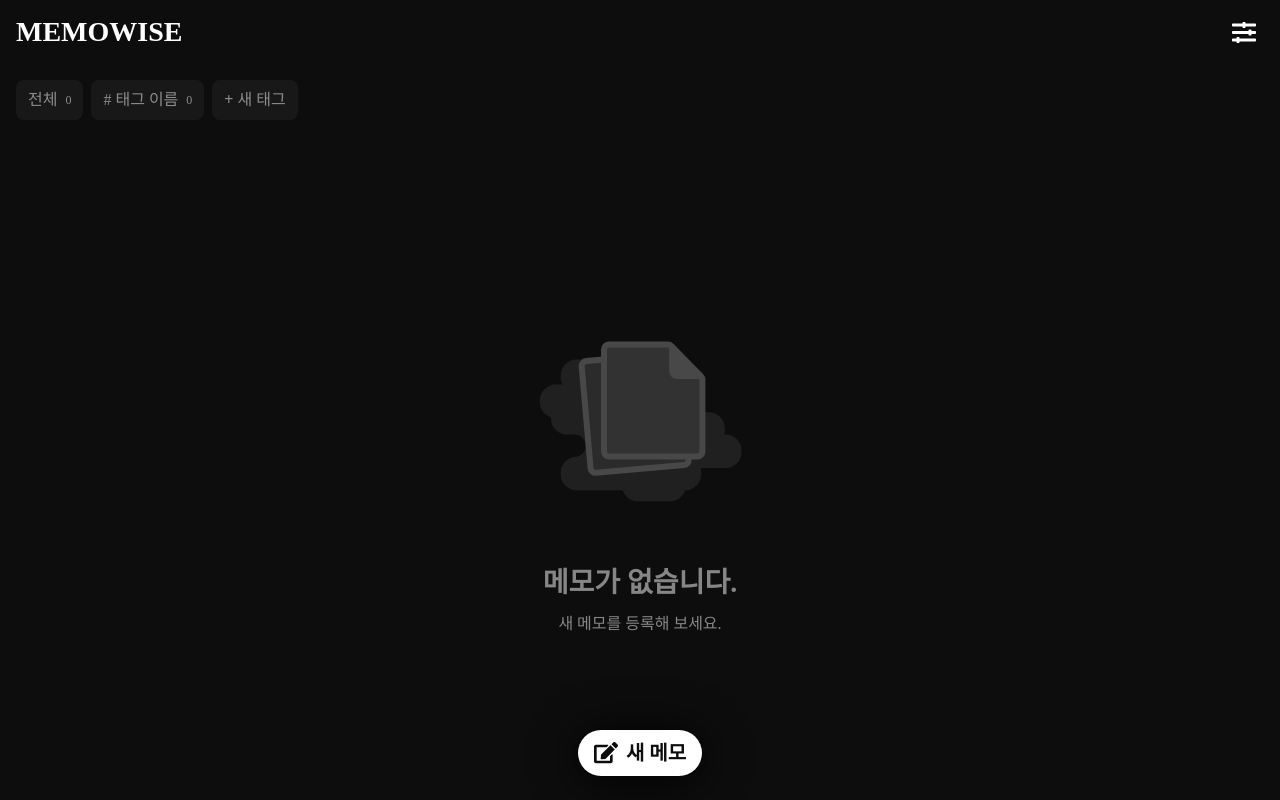
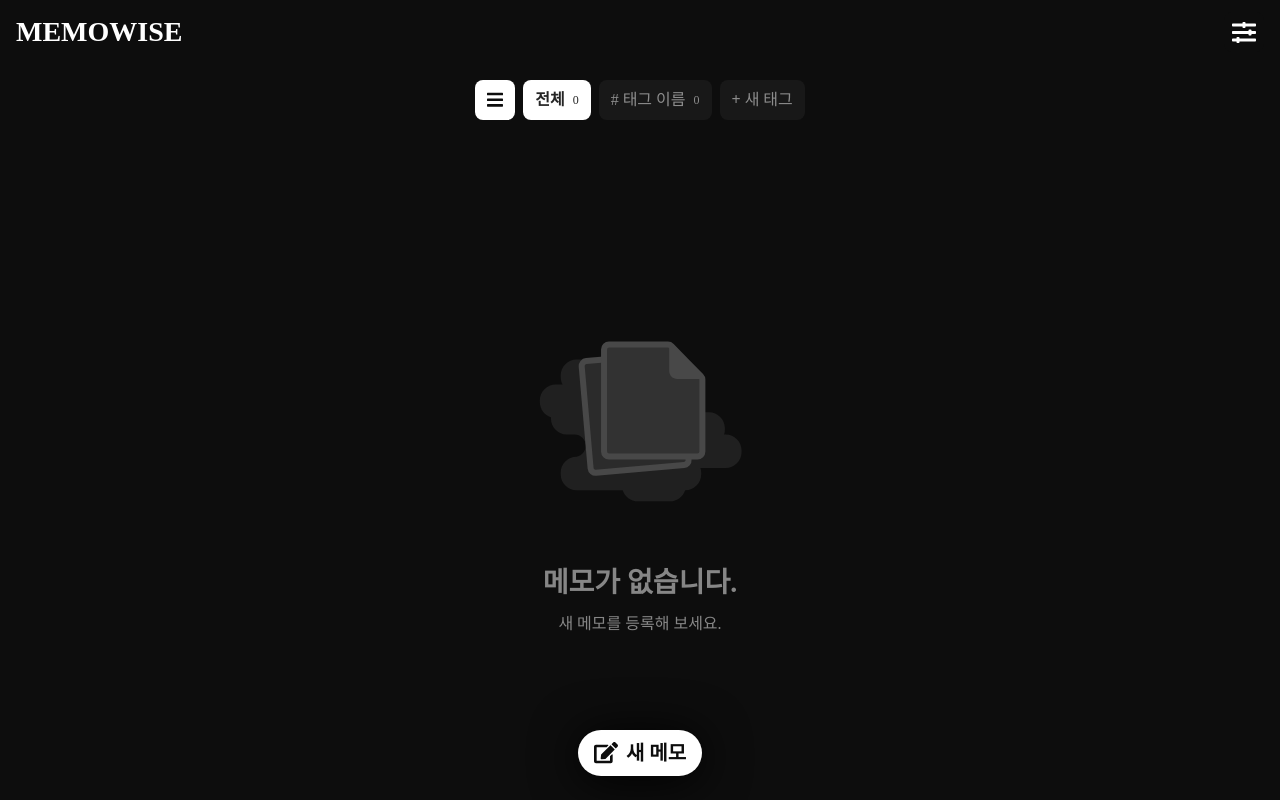
Before and after one commit to weirdry/react-memo, a React (Create React App) app: page / in a window 1280 px wide. Built offline with nearby package versions, Linux system fonts and the light colour scheme; a web font is replaced by a local one.

Commit message:
TagBar component initialised

```diff
--- a/src/components/tag-bar/tag-bar.component.tsx
+++ b/src/components/tag-bar/tag-bar.component.tsx
@@ -1,3 +1,4 @@
+import IconButton from '../icon-button/icon-button.component'
 import Chip from '../chip/chip.component'
 
 import { TagBarContainer } from './tag-bar.styles'
@@ -5,8 +6,11 @@ import { TagBarContainer } from './tag-bar.styles'
 export default function TagBar() {
 	return (
 		<TagBarContainer>
-			<Chip chipType="all" />
+			<IconButton isInverted icon="menu" size="sm" />
+			<Chip chipType="all" isSelected />
+
 			<Chip chipType="tag" />
+
 			<Chip chipType="new" />
 		</TagBarContainer>
 	)
--- a/src/components/tag-bar/tag-bar.styles.ts
+++ b/src/components/tag-bar/tag-bar.styles.ts
@@ -1,11 +1,23 @@
 import styled from 'styled-components'
 
+import { IconButtonContainer } from '../icon-button/icon-button.styles'
+
 export const TagBarContainer = styled.div`
-	width: 100%;
+	width: auto;
+	overflow-x: scroll;
 
-	display: flex;
+	display: flexbox;
 	align-items: center;
 	gap: 0.5rem;
 
 	padding: 1rem 1rem 1.5rem 1rem;
+
+	::-webkit-scrollbar {
+		display: none;
+	}
+
+	${IconButtonContainer} {
+		height: 2.5rem;
+		width: 2.5rem;
+	}
 `
```
